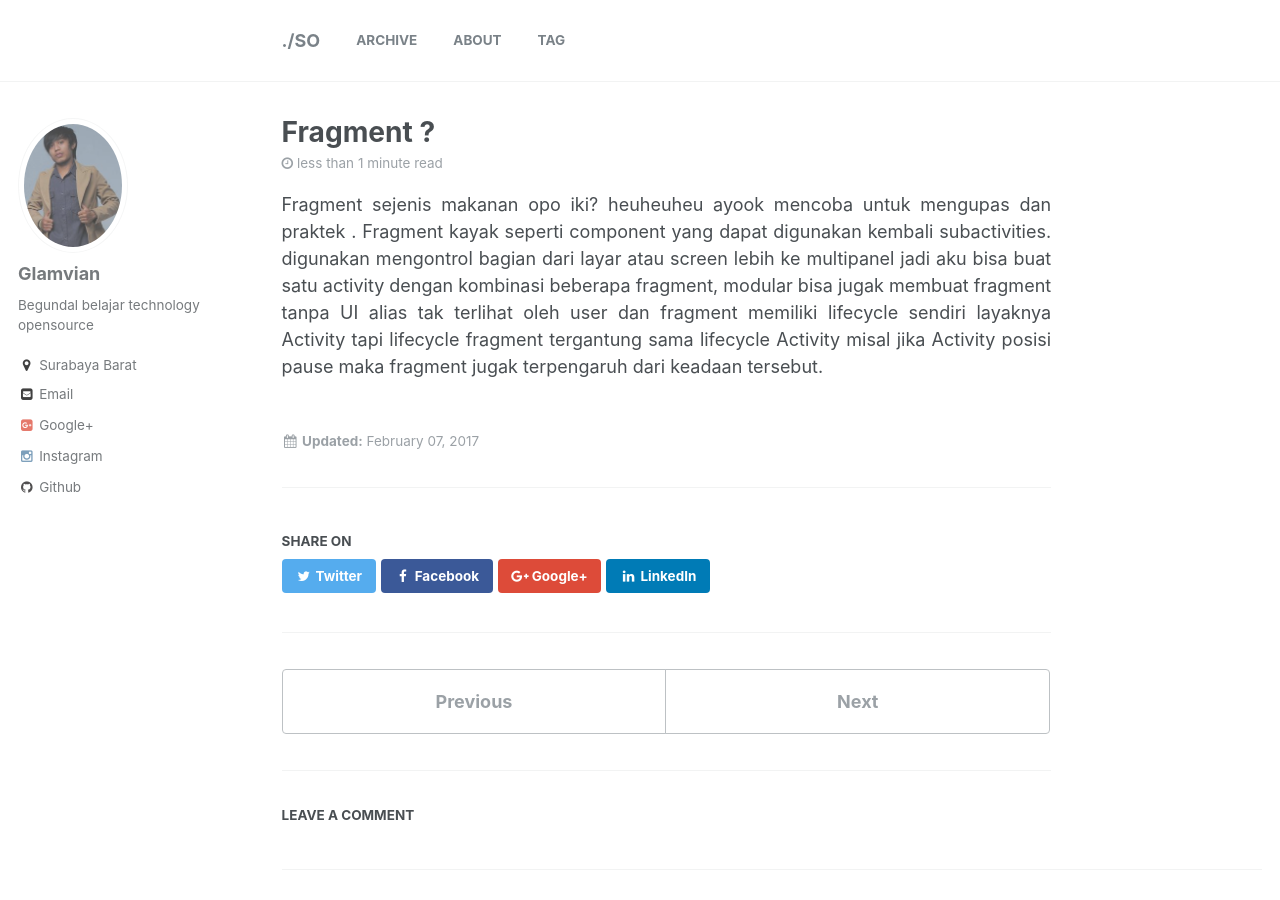
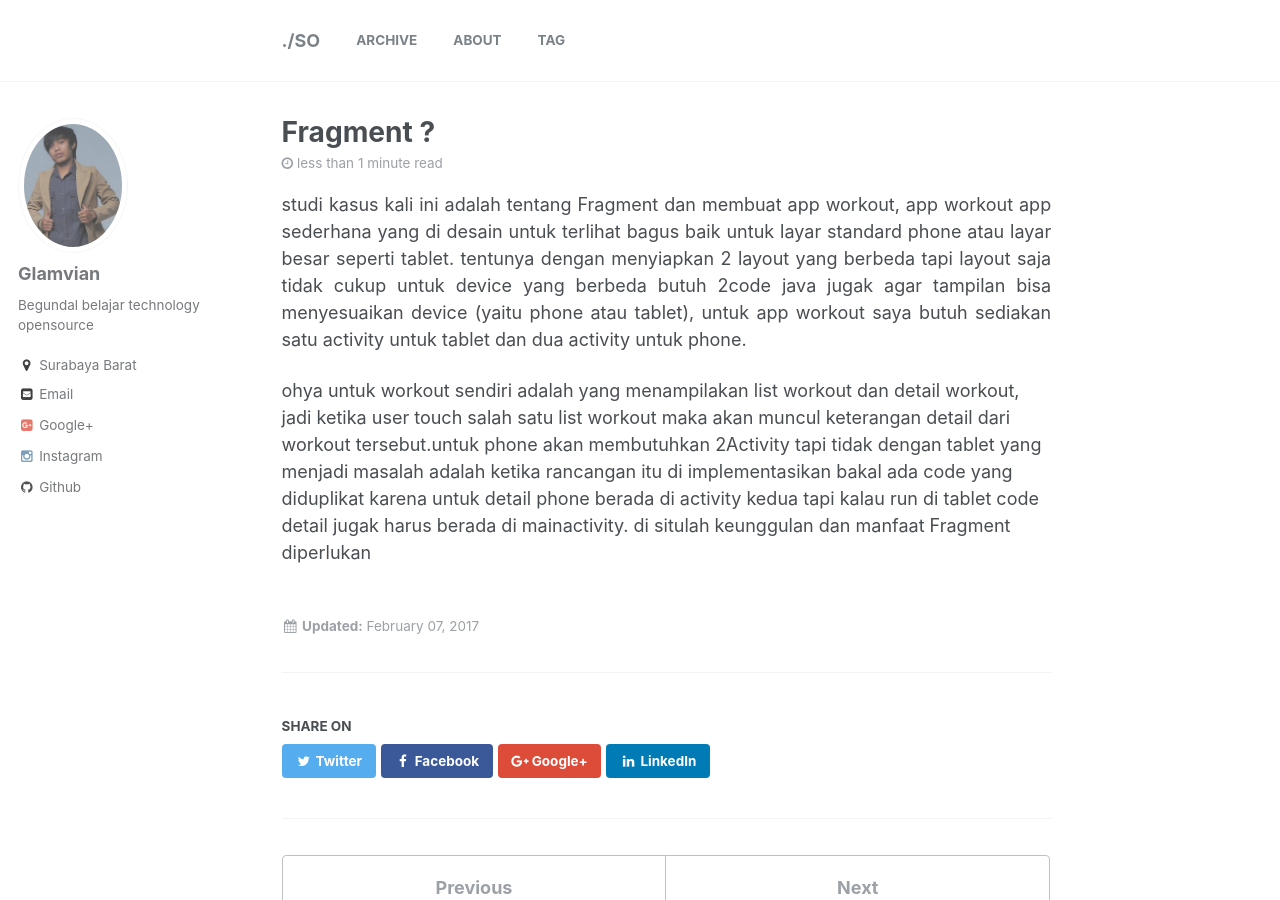
Before and after one commit to piyan13/glamvian12, a Jekyll site: the page built from _posts/2017-02-07-Fragment-?.md, in a window 1280 px wide and 900 px high. Built offline with Jekyll 4.4.1, drawn with Linux system fonts in a browser that asks for light colours; comment, search, counter and statistics services are not loaded.

Commit message:
edit post fragment?

```diff
--- a/_posts/2017-02-07-Fragment-?.md
+++ b/_posts/2017-02-07-Fragment-?.md
@@ -10,5 +10,7 @@ share: true
 related: true
 ---
 
-Fragment sejenis makanan opo iki? heuheuheu ayook mencoba untuk mengupas dan praktek . Fragment kayak seperti component yang dapat digunakan kembali subactivities. digunakan mengontrol bagian dari layar atau screen lebih ke multipanel jadi aku bisa buat satu activity dengan kombinasi beberapa fragment, modular bisa jugak membuat fragment tanpa UI alias tak terlihat oleh user dan fragment memiliki lifecycle sendiri layaknya Activity tapi lifecycle fragment tergantung sama lifecycle Activity misal jika Activity posisi pause maka fragment jugak terpengaruh dari keadaan tersebut.
+studi kasus kali ini adalah tentang Fragment dan membuat app workout, app workout app sederhana yang di desain untuk terlihat bagus baik untuk layar standard phone atau layar besar seperti tablet. tentunya dengan menyiapkan 2 layout yang berbeda tapi layout saja tidak cukup untuk device yang berbeda butuh 2code java jugak agar tampilan bisa menyesuaikan device (yaitu phone atau tablet), untuk app workout saya butuh sediakan satu activity untuk tablet dan dua activity untuk phone.
 {: style="text-align: justify;"}
+
+ohya untuk workout sendiri adalah yang menampilakan list workout dan detail workout, jadi ketika user touch salah satu list workout maka akan muncul keterangan detail dari workout tersebut.untuk phone akan membutuhkan 2Activity tapi tidak dengan tablet yang menjadi masalah adalah ketika rancangan itu di implementasikan bakal ada code yang diduplikat karena untuk detail phone berada di activity kedua tapi kalau run di tablet code detail jugak harus berada di mainactivity. di situlah keunggulan dan manfaat Fragment diperlukan
```
Also changed, not shown: 5 other files.
